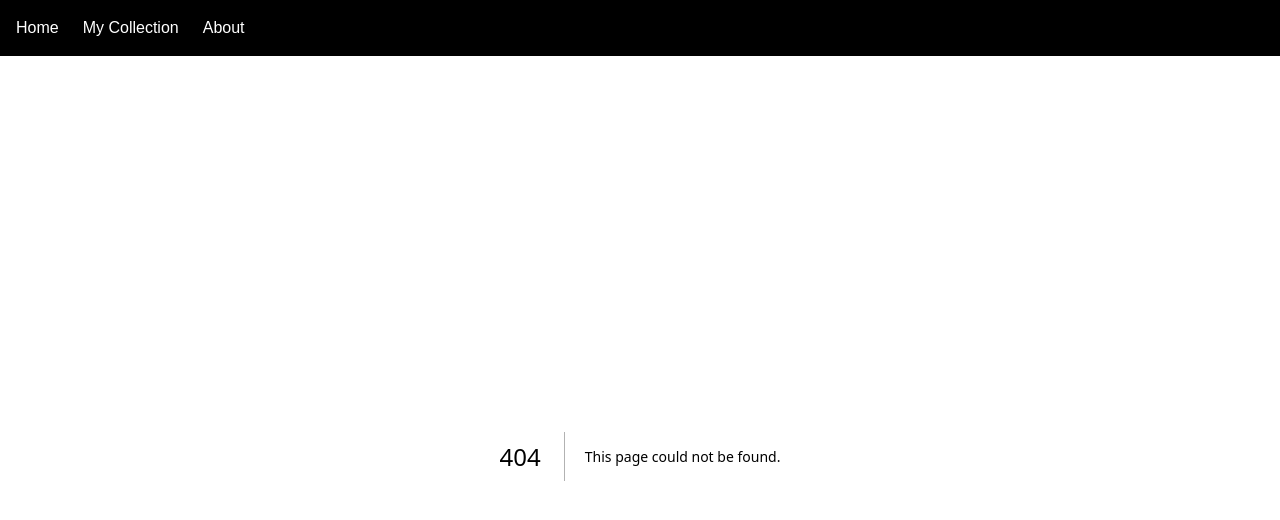
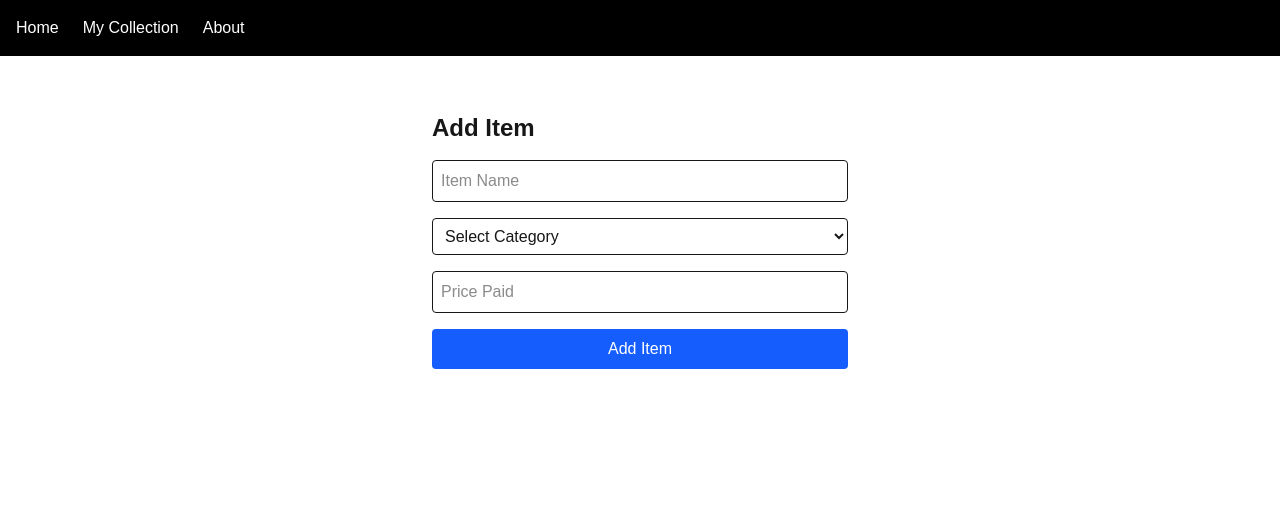
Before and after one commit to abarsamian/tb-ui, a Next.js app: page /add-item in a window 1280 px wide. Before the commit this address had no page. Shown: the top 520 px of the page. Built offline with nearby package versions, Linux system fonts and the light colour scheme.

Commit message:
added addItem page, initialized it and imported use state, formatted form submission and errors, returned jsx ui for the form submission.

```diff
--- /dev/null
+++ b/app/add-item/page.tsx
@@ -0,0 +1,76 @@
+"use client";
+
+import { useState } from "react";
+
+export default function AddItemPage(){
+  const [itemName, setItemName] = useState("");
+  const [category, setCategory] = useState("");
+  const [price, setPrice] = useState("");
+  const [error, setError] = useState("");
+
+  function handleSubmit(e: React.FormEvent) {
+    e.preventDefault();
+
+    if (!itemName.trim()) {
+      setError("Item name is required");
+      return;
+    }
+    if (!category) {
+      setError("Category is required");
+      return;
+    }
+
+    if (!price || isNaN(Number(price))) {
+      setError("Price must be a valid number");
+      return;
+    }
+
+    setError("");
+    alert("Form valid — frontend only");
+  }
+
+  return (
+    <main className="container mx-auto mt-10 p-4 max-w-md">
+      <h1 className="text-2xl font-bold mb-4">Add Item</h1>
+
+      <form onSubmit={handleSubmit} className="space-y-4">
+
+        <input
+          value={itemName}
+          onChange={(e) => setItemName(e.target.value)}
+          placeholder="Item Name"
+          className="border p-2 w-full rounded"
+        />
+
+        <select
+          value={category}
+          onChange={(e) => setCategory(e.target.value)}
+          className="border p-2 w-full rounded"
+        >
+          <option value="">Select Category</option>
+          <option>Furniture</option>
+          <option>Jewelry</option>
+          <option>Clothing</option>
+          <option>Accessories</option>
+          <option>Miscellaneous</option>
+        </select>
+
+        <input
+          value={price}
+          onChange={(e) => setPrice(e.target.value)}
+          placeholder="Price Paid"
+          className="border p-2 w-full rounded"
+        />
+
+        {error && (
+          <p className="text-red-500 text-sm">{error}</p>
+        )}
+
+        <button className="bg-blue-600 text-white p-2 rounded w-full">
+          Add Item
+        </button>
+
+      </form>
+    </main>
+  );
+}
```
